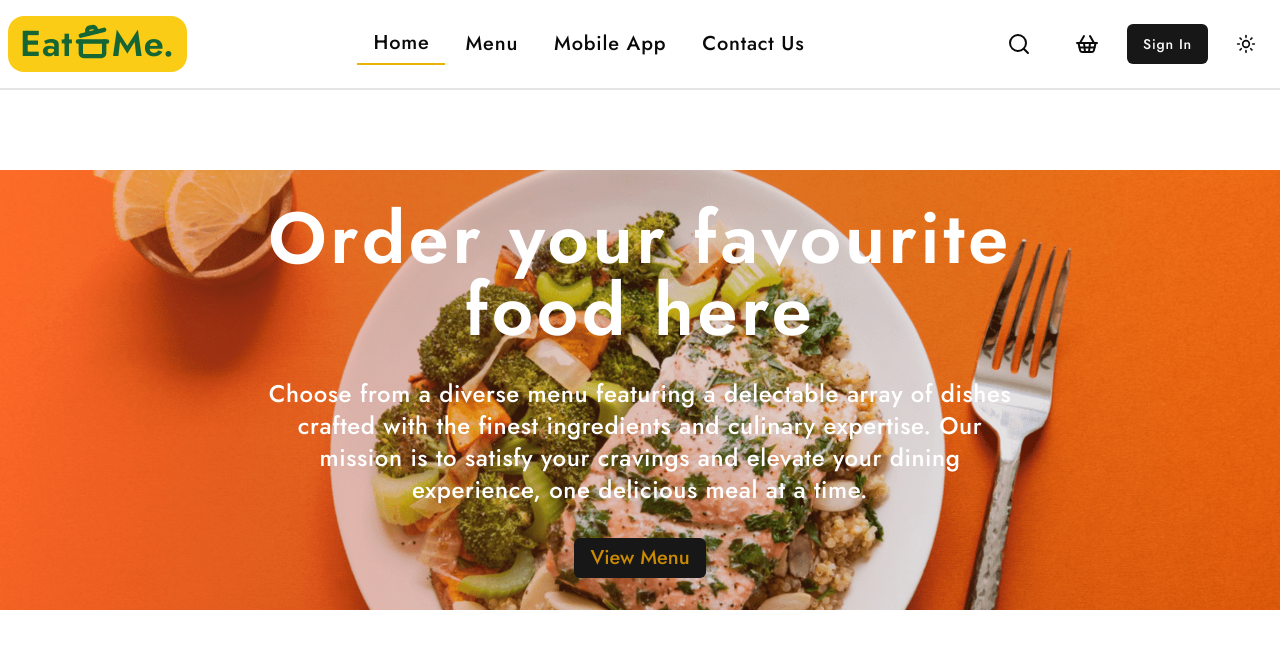
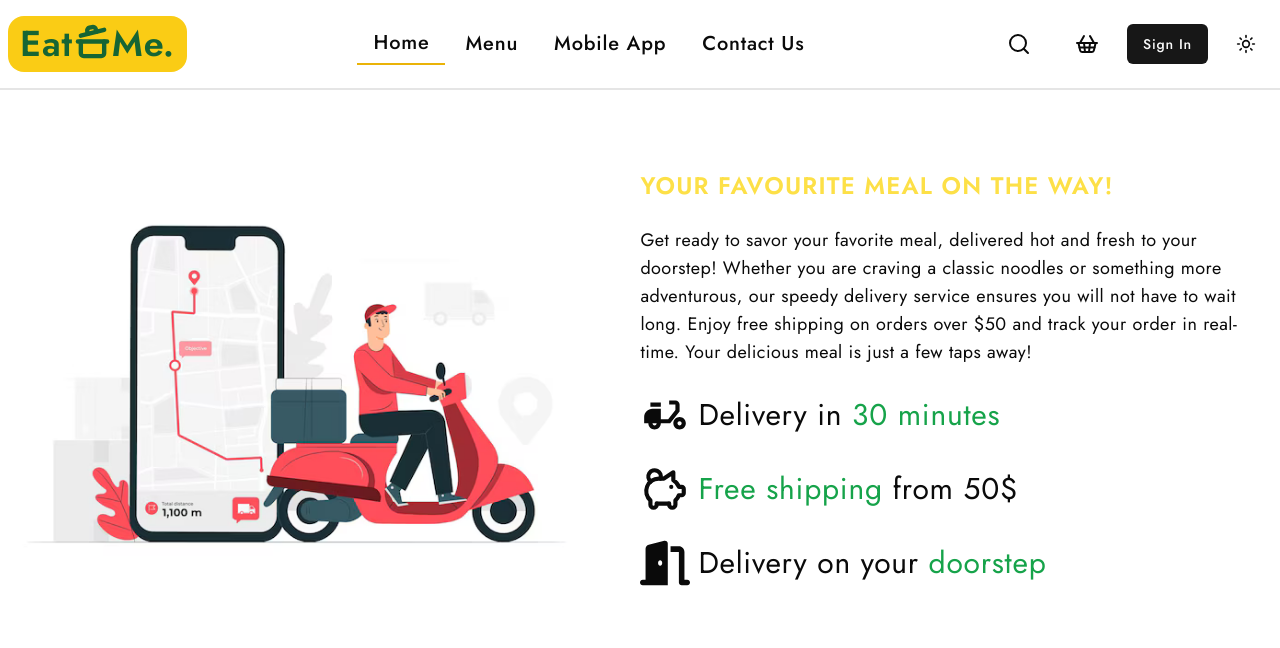
Before and after one commit to Klemen03/EatMe, a Next.js app: page / in a window 1280 px wide. Shown: the top 648 px of the page. Built offline with nearby package versions, Linux system fonts and the light colour scheme.

Commit message:
build the delivery banner

```diff
--- /dev/null
+++ b/app/components/DeliveryBanner.jsx
@@ -0,0 +1,53 @@
+import React from 'react';
+import { MdDeliveryDining } from 'react-icons/md';
+import { FaDoorOpen } from 'react-icons/fa6';
+import { TbPigMoney } from 'react-icons/tb';
+import Image from 'next/image';
+
+const DeliveryBanner = () => {
+  return (
+    <div className="flex flex-col lg:flex-row items-center mx-auto justify-center max-w-7xl gap-10 mt-20">
+      <div className="mx-2">
+        <Image
+          src="/deliverybanner.png"
+          alt="delivery"
+          width={2500}
+          height={1}
+        />
+      </div>
+      <div className="flex flex-col max-w-7xl gap-6 mx-2">
+        <h1 className="font-semibold uppercase text-2xl text-yellow-300 tracking-wider">
+          Your favourite meal on the way!
+        </h1>
+        <p className="text-lg tracking-wide">
+          Get ready to savor your favorite meal, delivered hot and fresh to your
+          doorstep! Whether you are craving a classic noodles or something more
+          adventurous, our speedy delivery service ensures you will not have to
+          wait long. Enjoy free shipping on orders over $50 and track your order
+          in real-time. Your delicious meal is just a few taps away!
+        </p>
+
+        <div className="text-3xl flex flex-row items-center gap-2 tracking-wide">
+          <MdDeliveryDining size={50} />
+          <p>
+            Delivery in <span className="text-green-600">30 minutes</span>
+          </p>
+        </div>
+        <div className="text-3xl flex flex-row items-center gap-2 tracking-wide">
+          <TbPigMoney size={50} />
+          <p>
+            <span className="text-green-600">Free shipping</span> from 50$
+          </p>
+        </div>
+        <div className="text-3xl flex flex-row items-center gap-2 tracking-wide">
+          <FaDoorOpen size={50} />
+          <p>
+            Delivery on your <span className="text-green-600">doorstep</span>
+          </p>
+        </div>
+      </div>
+    </div>
+  );
+};
+
+export default DeliveryBanner;
--- a/app/page.js
+++ b/app/page.js
@@ -1,9 +1,11 @@
 import Banner from './components/Banner';
+import DeliveryBanner from './components/DeliveryBanner';
 
 export default function Home() {
   return (
     <>
-      <Banner />
+      {/* <Banner /> */}
+      <DeliveryBanner />
     </>
   );
 }
--- a/package.json
+++ b/package.json
@@ -50,6 +50,7 @@
     "react-day-picker": "^8.10.1",
     "react-dom": "^18",
     "react-hook-form": "^7.52.0",
+    "react-icons": "^5.2.1",
     "react-resizable-panels": "^2.0.19",
     "sonner": "^1.5.0",
     "tailwind-merge": "^2.3.0",
```
Also changed, not shown: public/deliverybanner.png (added), 1 other file (tests, documents, lock files or other folders).
